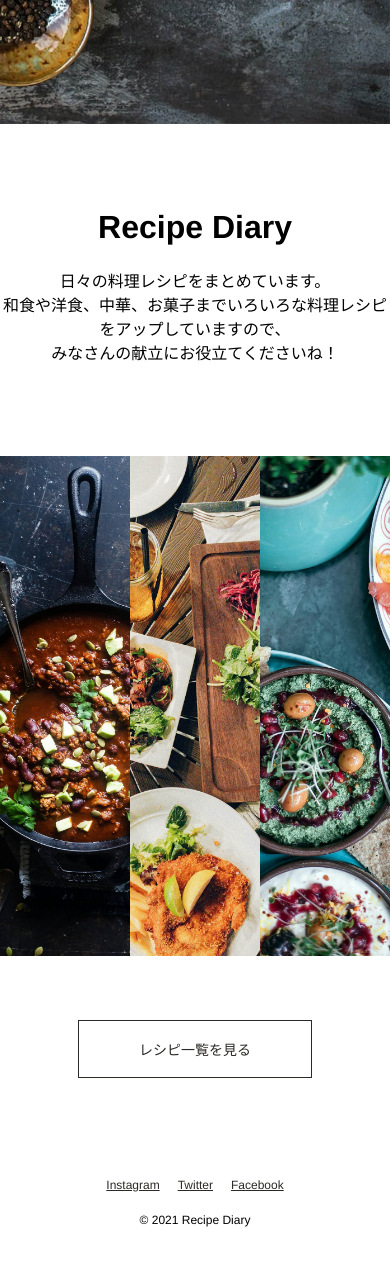
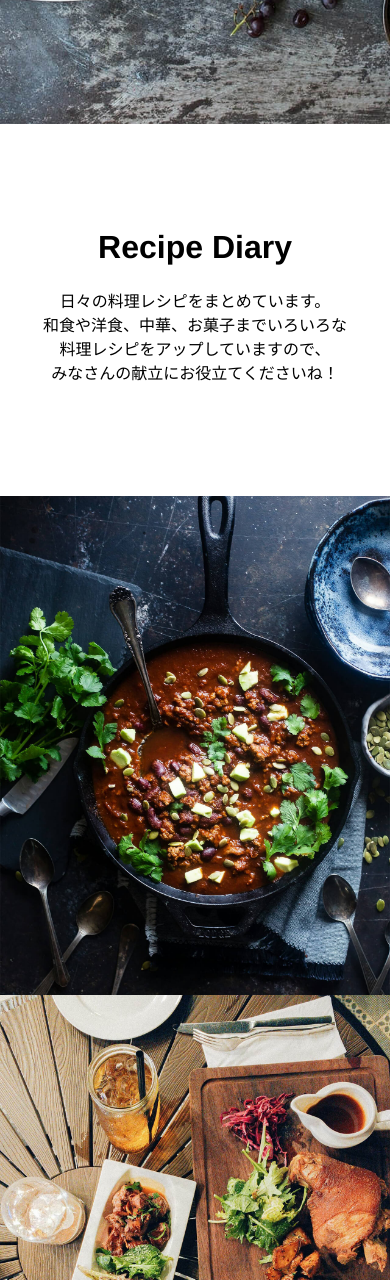
Before and after one commit to s4t0t0m0y4/mosya3, a plain HTML site: page index.html in a window 390 px wide. Shown: the part 720-2000 px from the top of the page. Before the commit the page ends 1968 px from the top, so only its background shows below. Drawn offline with Linux system fonts and the light colour scheme.

Commit message:
Enhance responsive styles for smaller screens

```diff
--- a/responsive.css
+++ b/responsive.css
@@ -1,3 +1,18 @@
 @media (max-width: 834px) {
+    .mainvisual img {
+        object-position: center;
+    }
 
+    .content {
+        padding: 80px 40px;
+    }
+
+    .recipe-img {
+        flex-direction: column;
+    }
+
+    .recipe-img li {
+        width: 100%;
+        margin-bottom: -5px;
+    }
 }
```
